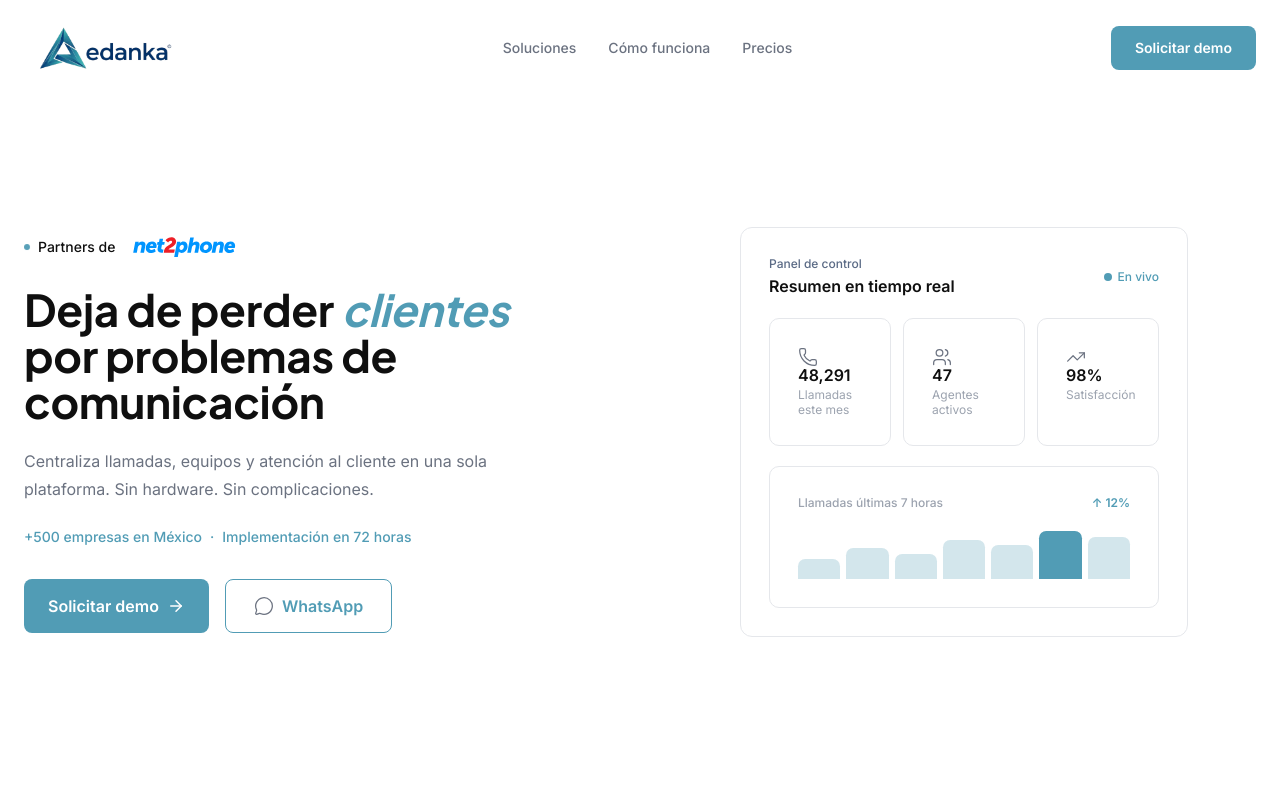
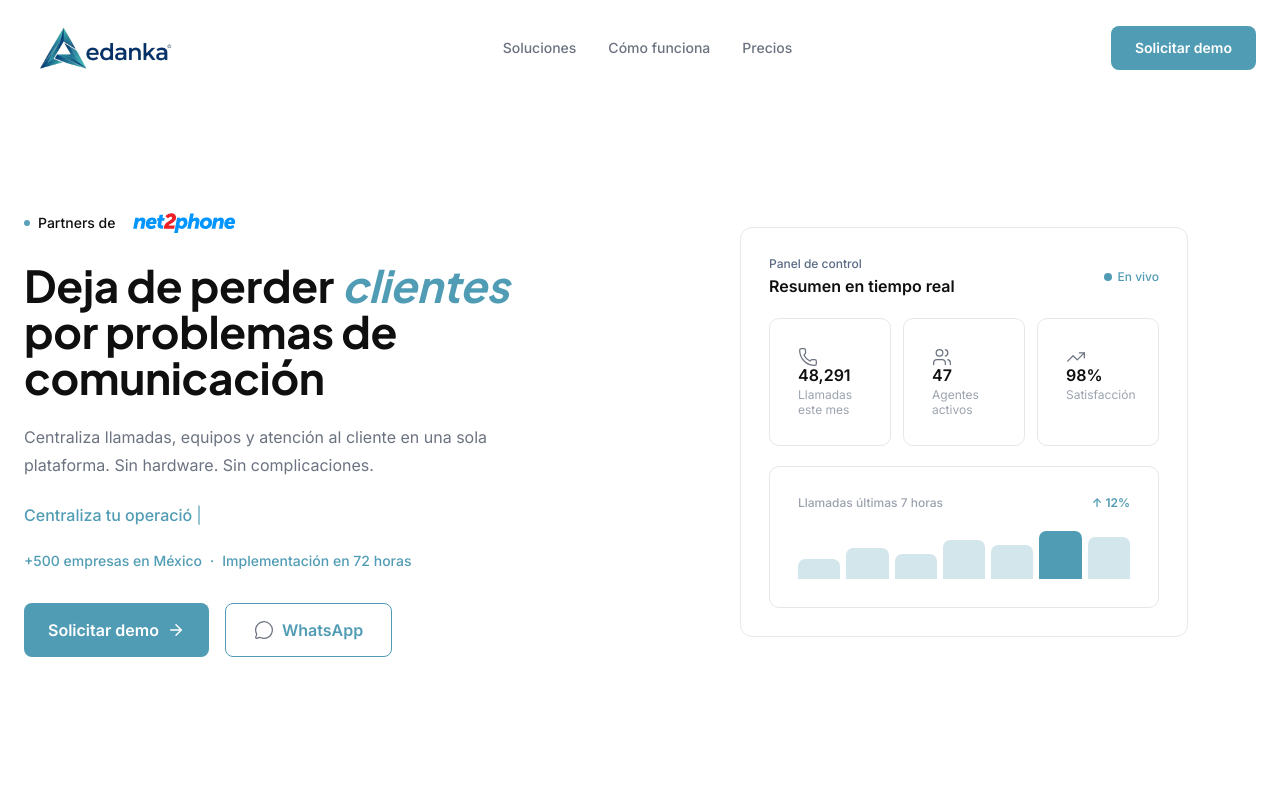
Before and after one commit to Pollitobello2005/edanka, a Next.js app: page / in a window 1280 px wide. Shown: the top 800 px of the page. Built offline with nearby package versions, Linux system fonts and the light colour scheme.

Commit message:
Add typing effect to hero

```diff
--- a/src/components/Hero.tsx
+++ b/src/components/Hero.tsx
@@ -5,6 +5,7 @@
 import { useEffect, useRef } from 'react';
 import { motion, useInView, animate } from 'framer-motion';
 import { ArrowRight, MessageCircle, Phone, TrendingUp, Users } from 'lucide-react';
+import TextType from './TextType';
 
 function CountUp({ target, suffix = '' }: { target: number; suffix?: string }) {
   const ref = useRef<HTMLSpanElement>(null);
@@ -105,6 +106,31 @@
               Centraliza llamadas, equipos y atención al cliente en una sola plataforma.
               Sin hardware. Sin complicaciones.
             </motion.p>
+
+            <motion.div
+              initial={{ opacity: 0, y: 14 }}
+              animate={{ opacity: 1, y: 0 }}
+              transition={{ duration: 0.6, delay: 0.24 }}
+              className="mb-6"
+            >
+              <TextType
+                as="p"
+                text={[
+                  'Atiende más rápido.',
+                  'No pierdas llamadas.',
+                  'Centraliza tu operación.',
+                ]}
+                typingSpeed={55}
+                pauseDuration={1200}
+                deletingSpeed={26}
+                className="text-sm md:text-base font-medium"
+                style={{ color: '#519cb5' }}
+                showCursor={true}
+                cursorCharacter="|"
+                startOnVisible={true}
+                textColors={['#519cb5']}
+              />
+            </motion.div>
 
             {/* Trust line */}
             <motion.p
--- /dev/null
+++ b/src/components/TextType.css
@@ -0,0 +1,15 @@
+.text-type {
+  display: inline-flex;
+  align-items: center;
+  white-space: pre-wrap;
+}
+
+.text-type__cursor {
+  margin-left: 0.25rem;
+  display: inline-block;
+  opacity: 1;
+}
+
+.text-type__cursor--hidden {
+  display: none;
+}
--- /dev/null
+++ b/src/components/TextType.tsx
@@ -0,0 +1,193 @@
+'use client';
+
+import { useEffect, useMemo, useRef, useState, createElement, useCallback } from 'react';
+import { gsap } from 'gsap';
+import './TextType.css';
+
+type TextTypeProps = {
+  text: string | string[];
+  as?: keyof JSX.IntrinsicElements;
+  typingSpeed?: number;
+  initialDelay?: number;
+  pauseDuration?: number;
+  deletingSpeed?: number;
+  loop?: boolean;
+  className?: string;
+  showCursor?: boolean;
+  hideCursorWhileTyping?: boolean;
+  cursorCharacter?: React.ReactNode;
+  cursorClassName?: string;
+  cursorBlinkDuration?: number;
+  textColors?: string[];
+  variableSpeed?: { min: number; max: number };
+  onSentenceComplete?: (sentence: string, index: number) => void;
+  startOnVisible?: boolean;
+  reverseMode?: boolean;
+};
+
+export default function TextType({
+  text,
+  as: Component = 'div',
+  typingSpeed = 50,
+  initialDelay = 0,
+  pauseDuration = 2000,
+  deletingSpeed = 30,
+  loop = true,
+  className = '',
+  showCursor = true,
+  hideCursorWhileTyping = false,
+  cursorCharacter = '|',
+  cursorClassName = '',
+  cursorBlinkDuration = 0.5,
+  textColors = [],
+  variableSpeed,
+  onSentenceComplete,
+  startOnVisible = false,
+  reverseMode = false,
+  ...props
+}: TextTypeProps) {
+  const [displayedText, setDisplayedText] = useState('');
+  const [currentCharIndex, setCurrentCharIndex] = useState(0);
+  const [isDeleting, setIsDeleting] = useState(false);
+  const [currentTextIndex, setCurrentTextIndex] = useState(0);
+  const [isVisible, setIsVisible] = useState(!startOnVisible);
+  const cursorRef = useRef<HTMLSpanElement>(null);
+  const containerRef = useRef<HTMLElement | null>(null);
+
+  const textArray = useMemo(() => (Array.isArray(text) ? text : [text]), [text]);
+
+  const getRandomSpeed = useCallback(() => {
+    if (!variableSpeed) return typingSpeed;
+    const { min, max } = variableSpeed;
+    return Math.random() * (max - min) + min;
+  }, [variableSpeed, typingSpeed]);
+
+  const getCurrentTextColor = () => {
+    if (textColors.length === 0) return 'inherit';
+    return textColors[currentTextIndex % textColors.length];
+  };
+
+  useEffect(() => {
+    if (!startOnVisible || !containerRef.current) return;
+
+    const observer = new IntersectionObserver(
+      entries => {
+        entries.forEach(entry => {
+          if (entry.isIntersecting) {
+            setIsVisible(true);
+          }
+        });
+      },
+      { threshold: 0.1 }
+    );
+
+    observer.observe(containerRef.current);
+    return () => observer.disconnect();
+  }, [startOnVisible]);
+
+  useEffect(() => {
+    if (showCursor && cursorRef.current) {
+      gsap.set(cursorRef.current, { opacity: 1 });
+      gsap.to(cursorRef.current, {
+        opacity: 0,
+        duration: cursorBlinkDuration,
+        repeat: -1,
+        yoyo: true,
+        ease: 'power2.inOut',
+      });
+    }
+  }, [showCursor, cursorBlinkDuration]);
+
+  useEffect(() => {
+    if (!isVisible) return;
+
+    let timeout: ReturnType<typeof setTimeout> | undefined;
+    const currentText = textArray[currentTextIndex];
+    const processedText = reverseMode ? currentText.split('').reverse().join('') : currentText;
+
+    const executeTypingAnimation = () => {
+      if (isDeleting) {
+        if (displayedText === '') {
+          setIsDeleting(false);
+          if (currentTextIndex === textArray.length - 1 && !loop) {
+            return;
+          }
+
+          onSentenceComplete?.(textArray[currentTextIndex], currentTextIndex);
+
+          setCurrentTextIndex(prev => (prev + 1) % textArray.length);
+          setCurrentCharIndex(0);
+          timeout = setTimeout(() => {}, pauseDuration);
+        } else {
+          timeout = setTimeout(() => {
+            setDisplayedText(prev => prev.slice(0, -1));
+          }, deletingSpeed);
+        }
+      } else {
+        if (currentCharIndex < processedText.length) {
+          timeout = setTimeout(
+            () => {
+              setDisplayedText(prev => prev + processedText[currentCharIndex]);
+              setCurrentCharIndex(prev => prev + 1);
+            },
+            variableSpeed ? getRandomSpeed() : typingSpeed
+          );
+        } else if (textArray.length >= 1) {
+          if (!loop && currentTextIndex === textArray.length - 1) return;
+          timeout = setTimeout(() => {
+            setIsDeleting(true);
+          }, pauseDuration);
+        }
+      }
+    };
+
+    if (currentCharIndex === 0 && !isDeleting && displayedText === '') {
+      timeout = setTimeout(executeTypingAnimation, initialDelay);
+    } else {
+      executeTypingAnimation();
+    }
+
+    return () => {
+      if (timeout) clearTimeout(timeout);
+    };
+    // eslint-disable-next-line react-hooks/exhaustive-deps
+  }, [
+    currentCharIndex,
+    displayedText,
+    isDeleting,
+    typingSpeed,
+    deletingSpeed,
+    pauseDuration,
+    textArray,
+    currentTextIndex,
+    loop,
+    initialDelay,
+    isVisible,
+    reverseMode,
+    variableSpeed,
+    onSentenceComplete,
+  ]);
+
+  const shouldHideCursor =
+    hideCursorWhileTyping && (currentCharIndex < textArray[currentTextIndex].length || isDeleting);
+
+  return createElement(
+    Component,
+    {
+      ref: containerRef,
+      className: `text-type ${className}`,
+      ...props,
+    },
+    <span className="text-type__content" style={{ color: getCurrentTextColor() || 'inherit' }}>
+      {displayedText}
+    </span>,
+    showCursor && (
+      <span
+        ref={cursorRef}
+        className={`text-type__cursor ${cursorClassName} ${shouldHideCursor ? 'text-type__cursor--hidden' : ''}`}
+      >
+        {cursorCharacter}
+      </span>
+    )
+  );
+}
```
